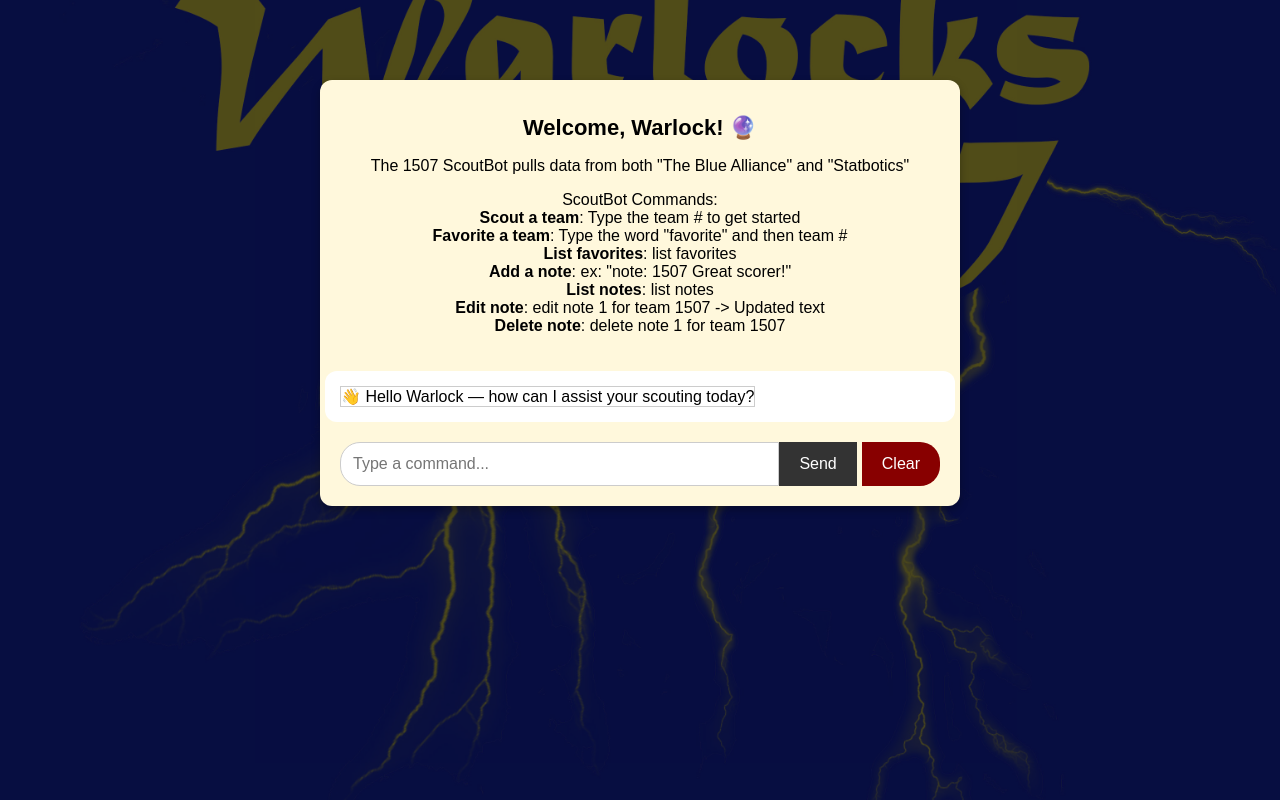
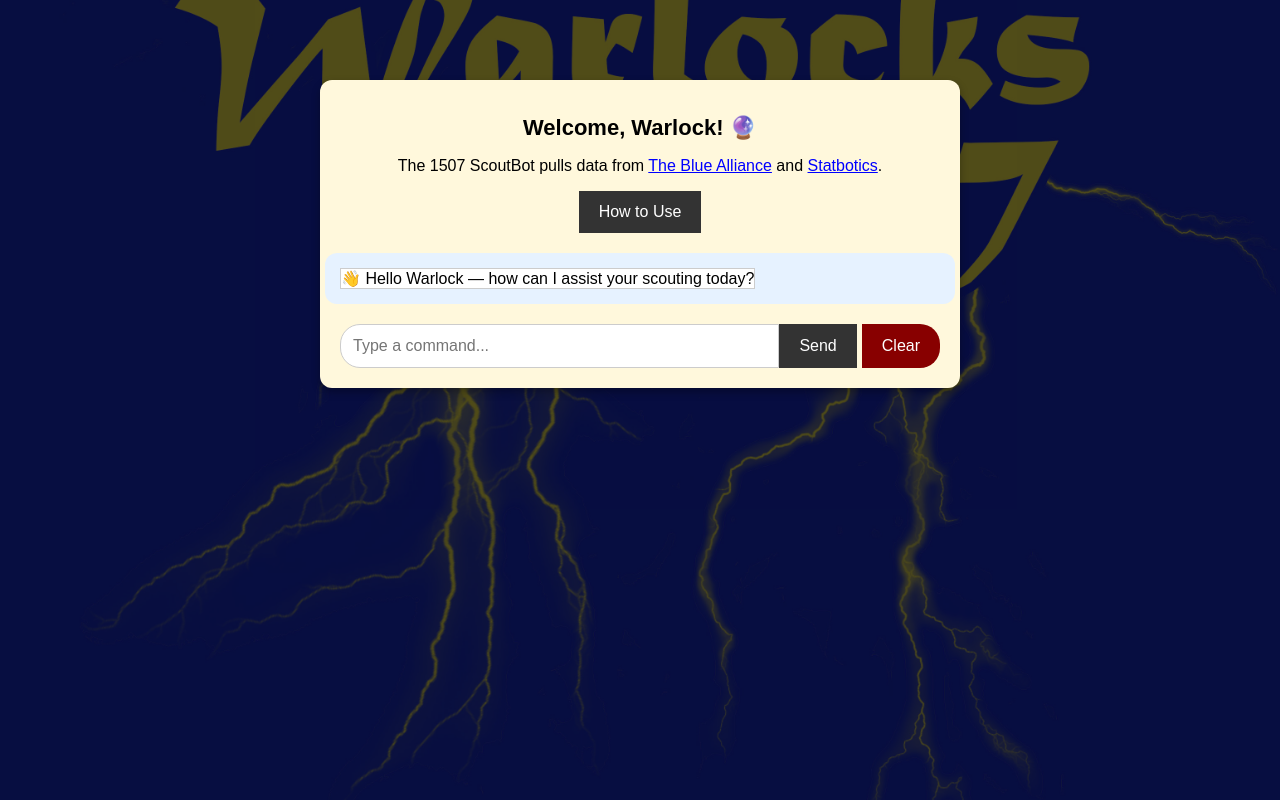
Before and after one commit to cschaus1507/warlocks-scout-bot-2025, a Flask app: page / in a window 1280 px wide. Run offline with Flask 3, Linux system fonts and the light colour scheme.

Commit message:
Update index.html

```diff
--- a/templates/index.html
+++ b/templates/index.html
@@ -8,7 +8,7 @@
         body {
             background: url('/static/warlocks_logo.jpg') no-repeat center center fixed;
             background-size: cover;
-            background-color: #0A0A23; /* Fallback navy if image doesn't load */
+            background-color: #0A0A23;
             margin: 0;
             font-family: 'Arial', sans-serif;
             display: flex;
@@ -24,7 +24,7 @@
             left: 0;
             width: 100%;
             height: 100%;
-            background-color: rgba(10, 10, 35, 0.7); /* Dark overlay */
+            background-color: rgba(10, 10, 35, 0.7);
             z-index: 0;
         }
         .container {
@@ -34,7 +34,7 @@
             align-items: center;
             width: 90%;
             max-width: 600px;
-            background-color: #FFF8DC; /* Pale yellow */
+            background-color: #FFF8DC;
             padding: 20px;
             border-radius: 12px;
             box-shadow: 0px 4px 8px rgba(0, 0, 0, 0.3);
@@ -50,7 +50,7 @@
             margin-bottom: 10px;
         }
         .chatbox {
-            background-color: white;
+            background-color: #E6F2FF;
             display: flex;
             flex-direction: column;
             gap: 10px;
@@ -103,13 +103,46 @@
             border-radius: 0 20px 20px 0;
             margin-left: 5px;
         }
-        /* Fade-in animation */
+        /* Modal styling */
+        #instructions-modal {
+            display: none;
+            position: fixed;
+            top: 0;
+            left: 0;
+            width: 100%;
+            height: 100%;
+            background: rgba(0, 0, 0, 0.6);
+            backdrop-filter: blur(5px);
+            z-index: 3;
+            justify-content: center;
+            align-items: center;
+            animation: fadeIn 0.3s ease;
+        }
+        .modal-content {
+            background: white;
+            padding: 30px;
+            border-radius: 12px;
+            text-align: left;
+            max-width: 500px;
+            width: 90%;
+            box-shadow: 0px 5px 15px rgba(0,0,0,0.5);
+            position: relative;
+        }
+        .modal-content h2 {
+            margin-top: 0;
+        }
+        .close-btn {
+            position: absolute;
+            top: 10px;
+            right: 15px;
+            background: none;
+            border: none;
+            font-size: 20px;
+            cursor: pointer;
+        }
         @keyframes fadeIn {
             from { opacity: 0; }
             to { opacity: 1; }
-        }
-        .fade-in {
-            animation: fadeIn 0.5s ease;
         }
     </style>
 </head>
@@ -119,28 +152,40 @@
     <div class="container">
         <div class="instructions">
             <h1>Welcome, Warlock! 🔮</h1>
-            <p>The 1507 ScoutBot pulls data from both "The Blue Alliance" and "Statbotics"
+            <p>
+                The 1507 ScoutBot pulls data from
+                <a href="https://www.thebluealliance.com/" target="_blank" style="color:blue; text-decoration:underline;">The Blue Alliance</a>
+                and
+                <a href="https://www.statbotics.io/" target="_blank" style="color:blue; text-decoration:underline;">Statbotics</a>.
             </p>
-            <p>
-                ScoutBot Commands:<br>
-                <b>Scout a team</b>: Type the team # to get started<br>
-                <b>Favorite a team</b>: Type the word "favorite" and then team #<br>
-                <b>List favorites</b>: list favorites<br>
-                <b>Add a note</b>: ex: "note: 1507 Great scorer!"<br>
-                <b>List notes</b>: list notes<br>
-                <b>Edit note</b>: edit note 1 for team 1507 -> Updated text<br>
-                <b>Delete note</b>: delete note 1 for team 1507
-            </p>
+            <button onclick="openInstructions()">How to Use</button>
         </div>
 
         <div class="chatbox" id="chatbox">
-            <div class="bot-message fade-in">👋 Hello Warlock — how can I assist your scouting today?</div>
+            <div class="bot-message fade-in">👋 Hello Warlock — how can I assist your scouting today?
+            </div>
         </div>
 
         <div class="input-container">
             <input type="text" id="user-input" placeholder="Type a command...">
             <button onclick="sendMessage()">Send</button>
             <button onclick="clearChat()" class="clear-btn">Clear</button>
+        </div>
+    </div>
+
+    <div id="instructions-modal">
+        <div class="modal-content">
+            <button class="close-btn" onclick="closeInstructions()">&times;</button>
+            <h2>How to Use ScoutBot</h2>
+            <ul>
+                <li><b>Scout a team:</b> Type a team number (e.g., 1507)</li>
+                <li><b>Favorite a team:</b> Type "favorite 1507"</li>
+                <li><b>List favorites:</b> Type "list favorites"</li>
+                <li><b>Add a note:</b> Type "note: 1507 Great scorer!"</li>
+                <li><b>List notes:</b> Type "list notes"</li>
+                <li><b>Edit a note:</b> Type "edit note 1 for team 1507 -> Updated text"</li>
+                <li><b>Delete a note:</b> Type "delete note 1 for team 1507"</li>
+            </ul>
         </div>
     </div>
 
@@ -175,16 +220,14 @@
             try {
                 const response = await fetch('/ask', {
                     method: 'POST',
-                    headers: {
-                        'Content-Type': 'application/json'
-                    },
+                    headers: { 'Content-Type': 'application/json' },
                     body: JSON.stringify({ team_number: message })
                 });
                 const data = await response.json();
                 botTyping.innerText = data.reply;
                 chatbox.scrollTop = chatbox.scrollHeight;
             } catch (error) {
-                botTyping.innerText = '⚠️ Something went wrong. Please try again.';
+                botTyping.innerText = '\u26a0\ufe0f Something went wrong. Please try again.';
             }
         }
 
@@ -192,6 +235,14 @@
             const chatbox = document.getElementById('chatbox');
             chatbox.innerHTML = '<div class="bot-message fade-in">👋 Hello Warlock — how can I assist your scouting today?</div>';
         }
+
+        function openInstructions() {
+            document.getElementById('instructions-modal').style.display = 'flex';
+        }
+
+        function closeInstructions() {
+            document.getElementById('instructions-modal').style.display = 'none';
+        }
     </script>
 </body>
 </html>
```
